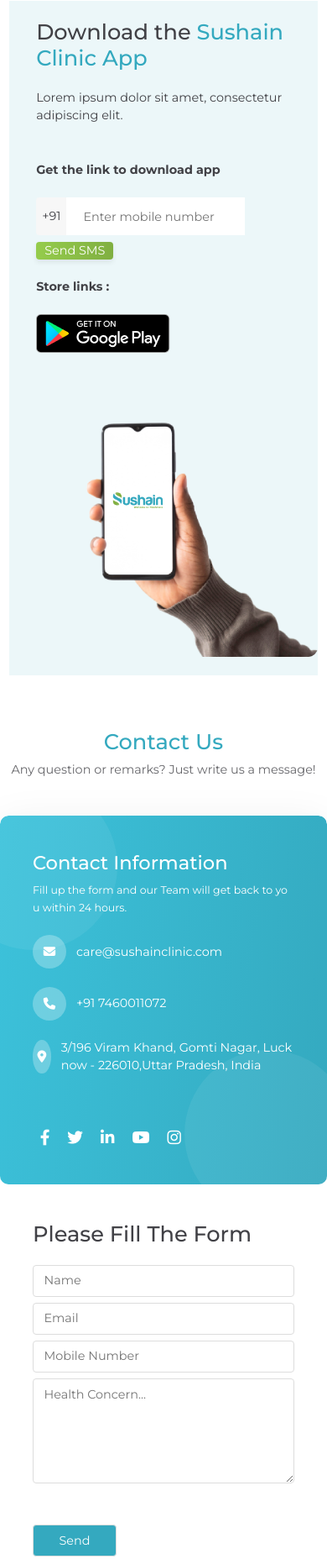
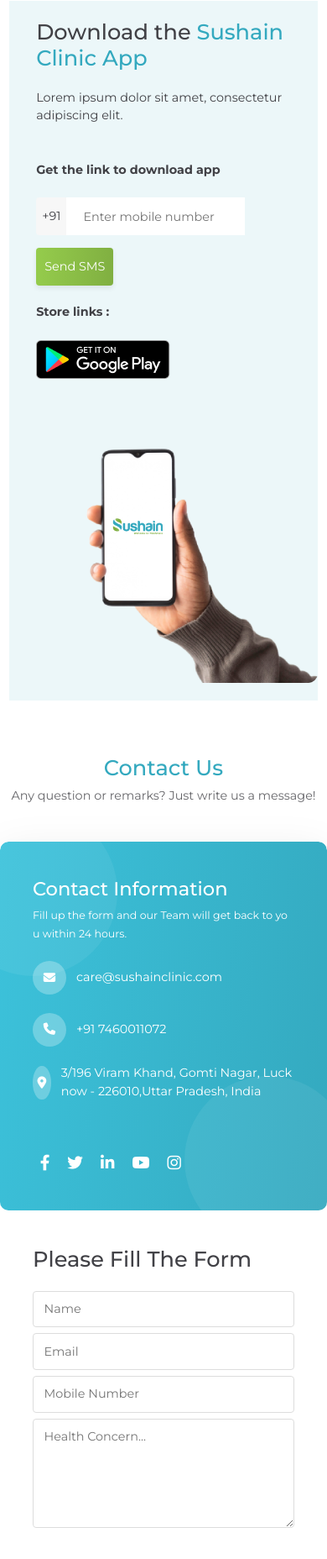
Before and after one commit to sahilHans9545/sushainclinic, a plain HTML site: page index.html in a window 390 px wide. Shown: the part 7437-9293 px from the top of the page at 84% size. Drawn offline with nearby package versions, Linux system fonts and the light colour scheme.

Commit message:
small changes on mobile view

```diff
--- a/assets/css/style.css
+++ b/assets/css/style.css
@@ -344,11 +344,9 @@ body{
     background: #FFFFFF;
     border: 1px solid #DDDDDD;
     border-radius: 4px;
-    padding: 0.5rem 4%;
+    padding: 0.7rem 4%;
     color: #767676;
 }
-
-
 
 .contact-form input[type='submit']{
     width: 100px;
@@ -385,6 +383,10 @@ body{
     display: flex;
 }
 
+.downloadApp form input{
+    height: 45px;
+}
+
 .downloadApp .Enter_num span{
     background: #F7F7F7;
     border-radius: 4px 0px 0px 4px;
@@ -395,7 +397,6 @@ body{
 
 .downloadApp .Enter_num input{
     background-color: #fff;
-    height: 45px;
     border: none;
     outline: none;
     padding: 0 20px;
--- a/index.html
+++ b/index.html
@@ -378,7 +378,7 @@
                     <p class="mt-4">Lorem ipsum dolor sit amet, consectetur adipiscing elit.</p>
                     <p class="mt-5"><strong>Get the link to download app</strong></p>
                     <div class="mt-2">
-                        <form action=""  class="d-flex gap-md-3 flex-wrap">
+                        <form action=""  class="d-flex gap-md-3 gap-2 flex-wrap">
                                 <div class="Enter_num mt-2 mt-md-0"><span>+91</span><input type="text" placeholder="Enter mobile number"></div>
                                 <input type="submit" value="Send SMS" class=" mt-2 mt-md-0">
                         </form>
```
